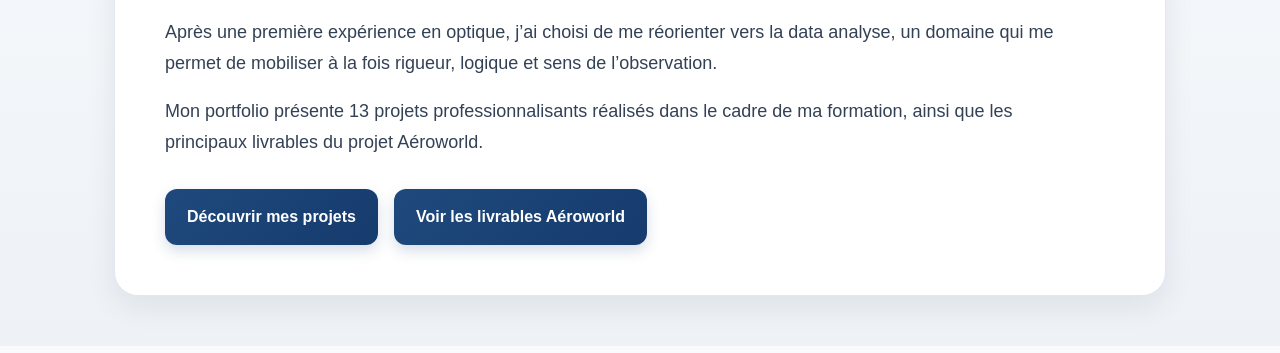
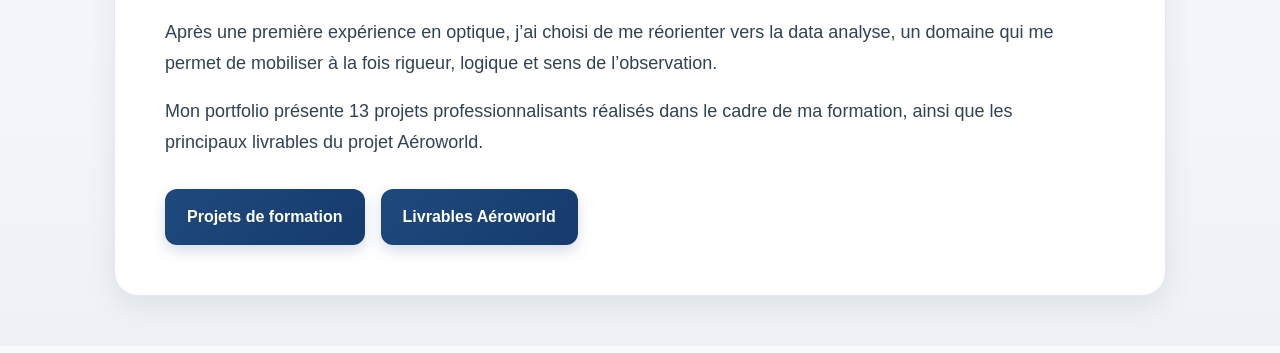
Before and after one commit to JulieRocher624/portfolio_data_analyst, a plain HTML site: page index.html in a window 1280 px wide. Shown: the part 307-660 px from the top of the page. Drawn offline with Linux system fonts and the light colour scheme.

Commit message:
Update index.html

```diff
--- a/index.html
+++ b/index.html
@@ -144,8 +144,8 @@
       </p>
 
       <div class="buttons">
-        <a class="btn" href="#projets">Découvrir mes projets</a>
-        <a class="btn" href="#aeroworld">Voir les livrables Aéroworld</a>
+        <a class="btn" href="Projets">Projets de formation</a>
+        <a class="btn" href="Aeroworld">Livrables Aéroworld</a>
       </div>
     </section>
   </div>
```
